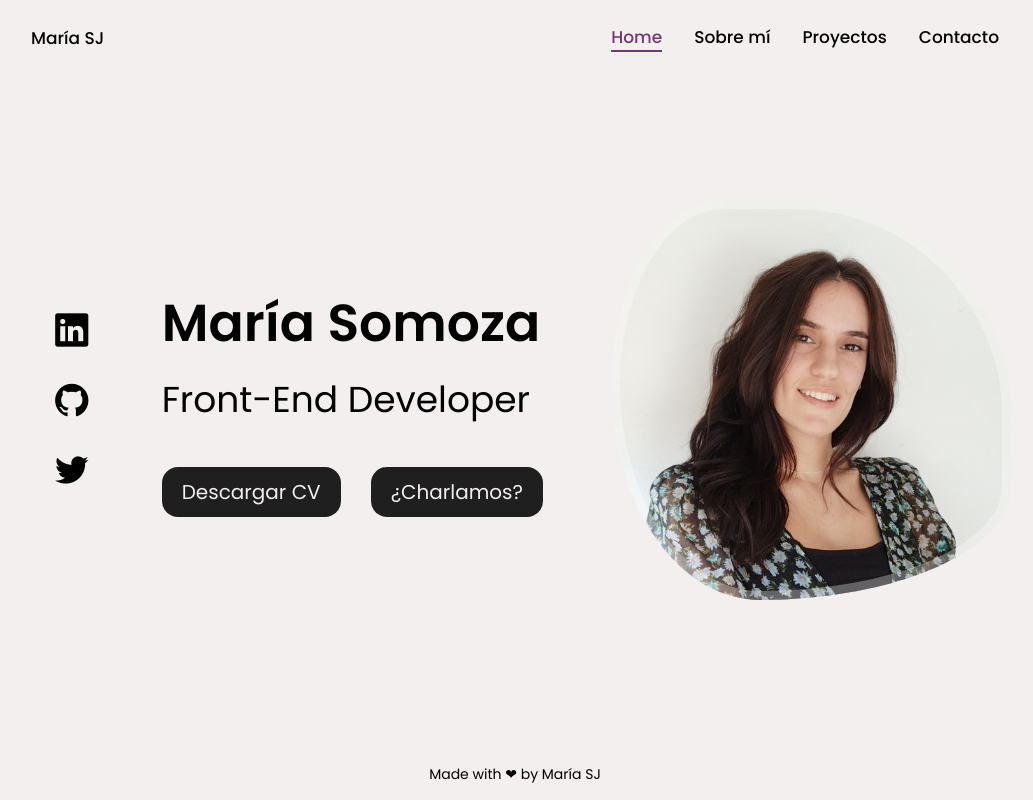
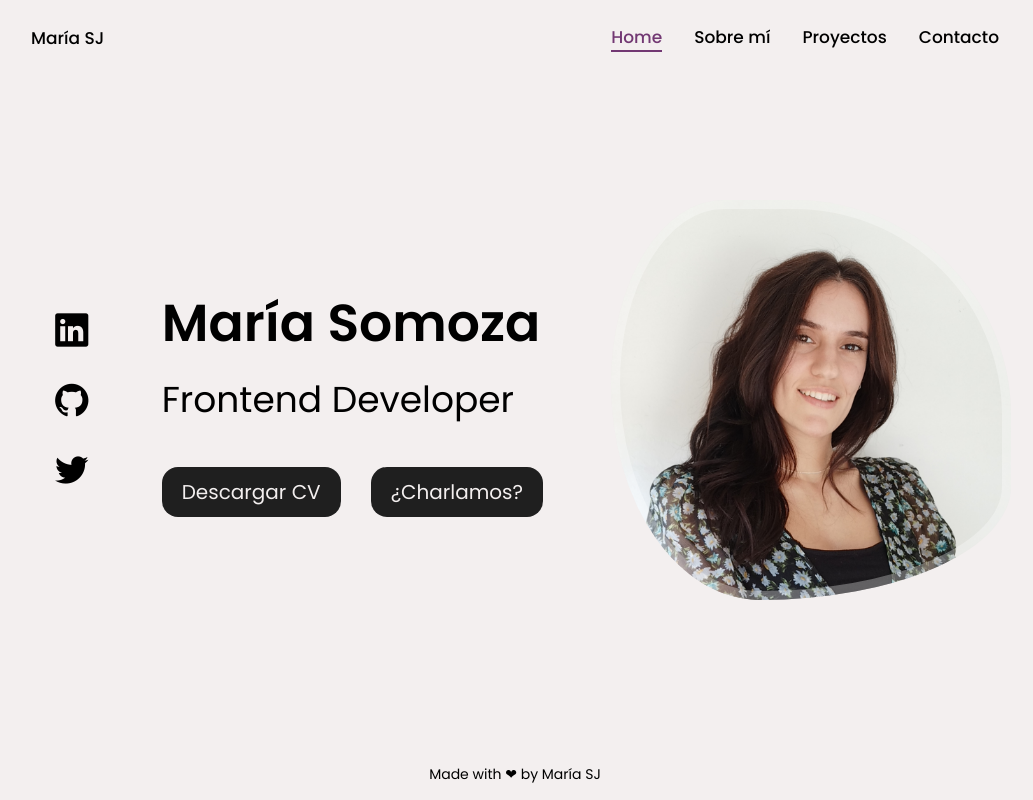
Before and after one commit to MariaSJ/portfolio, a React (Create React App) app: page / in a window 1280 px wide. Shown: the whole page, without its empty margins (125-1158 px from the left). Built offline with nearby package versions, Linux system fonts and the light colour scheme.

Commit message:
change part of data component

```diff
--- a/src/components/Data.js
+++ b/src/components/Data.js
@@ -5,7 +5,7 @@ const Data = (props) => {
     return (
         <div className="home__data">
             <h1 className="home__title">María Somoza</h1>
-            <h3 className="home__subtitle">Front-End Developer</h3>
+            <h3 className="home__subtitle">Frontend Developer</h3>
             <a href="../.././CVMariaSJ.pdf" download target="_blank" className="home__button button--flex">Descargar CV</a>
             <NavLink href="#contact" className="home__button button--flex" to="/Contact">¿Charlamos?</NavLink>
         </div>
```
